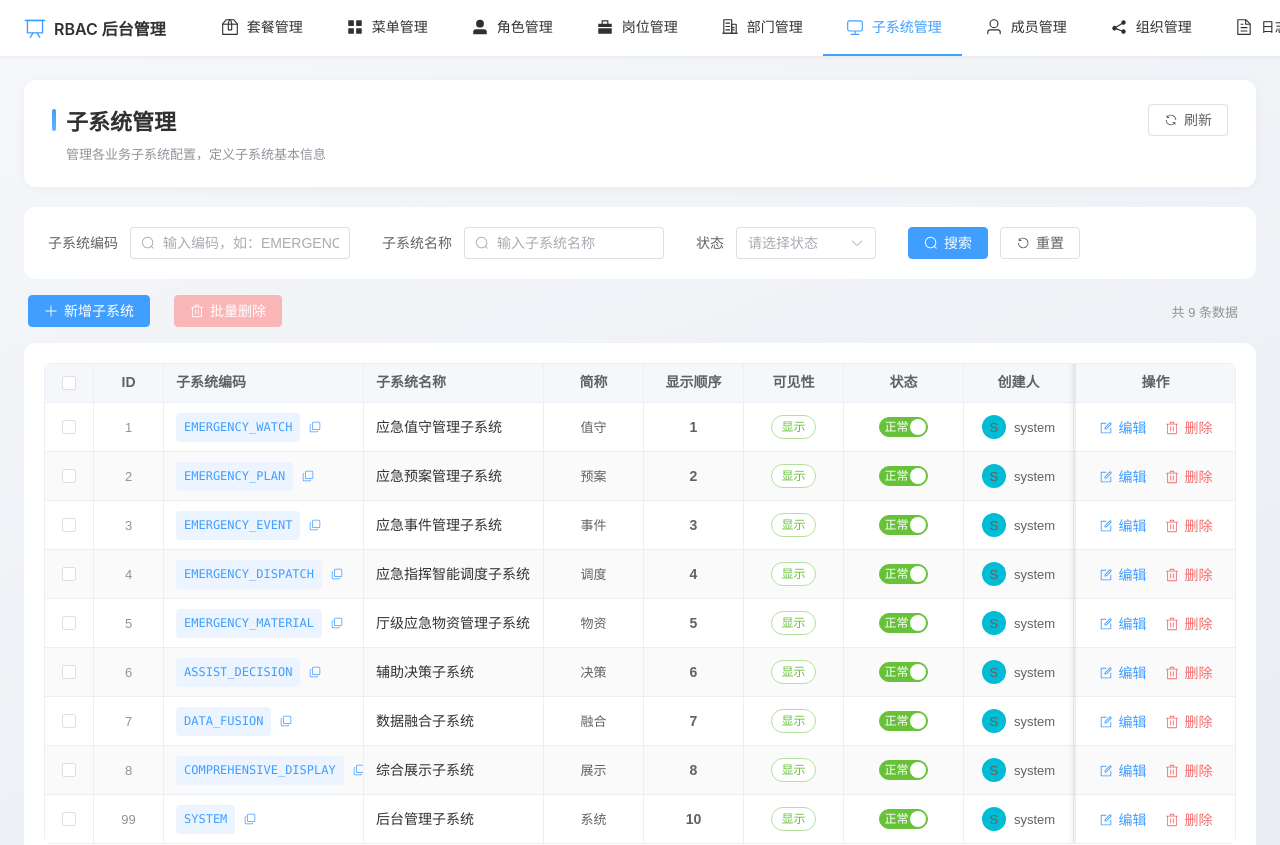
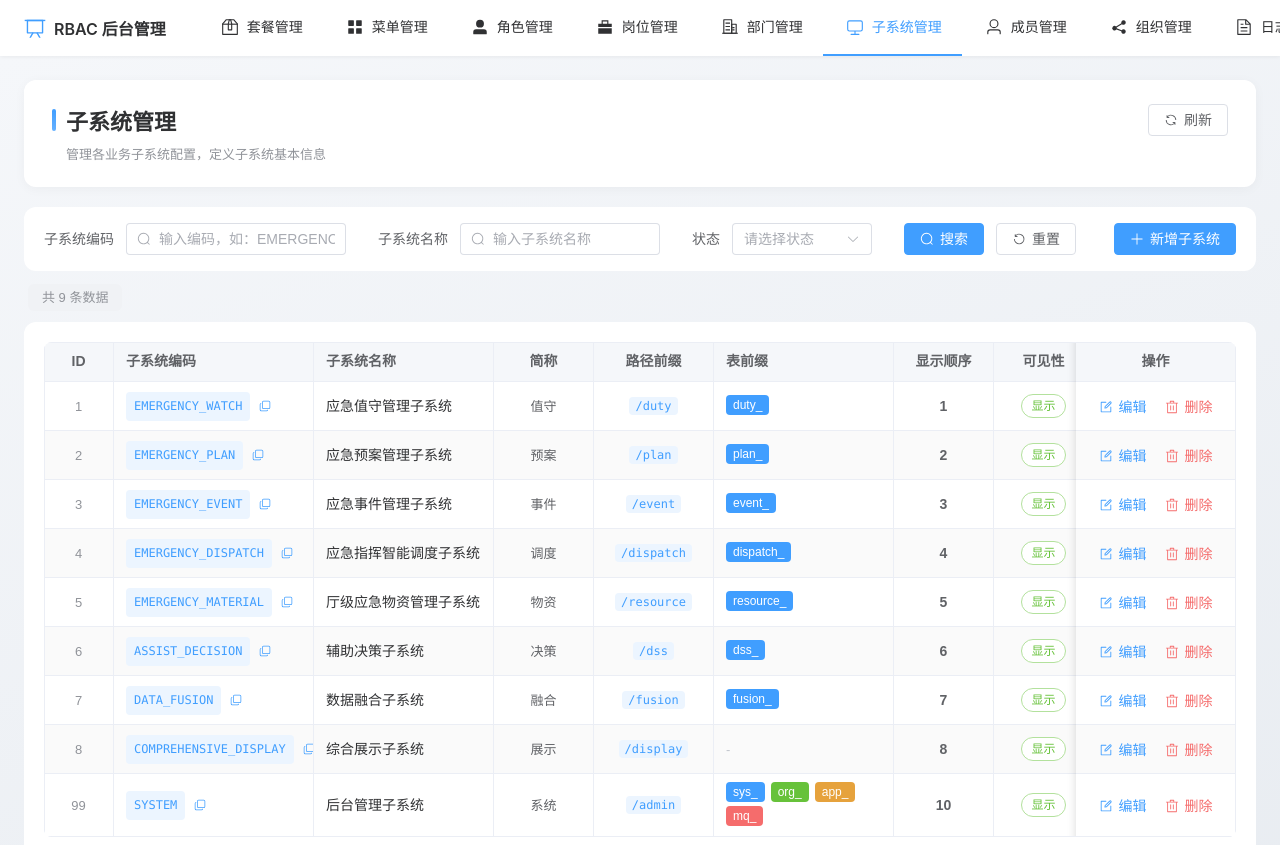
Before and after one commit to xinrun0928/rbac-design, a Vue app: page /subsystem in a window 1280 px wide. Shown: the top 845 px of the page. Built offline with nearby package versions, Linux system fonts and the light colour scheme.

Commit message:
feat: add pathPrefix and tablePrefix fields to subsystem management with UI updates

```diff
--- a/src/mock/subsystemData.ts
+++ b/src/mock/subsystemData.ts
@@ -6,10 +6,12 @@ export const mockSubsystemData: Subsystem[] = [
     subsysCode: 'EMERGENCY_WATCH',
     subsysName: '应急值守管理子系统',
     subsysShortName: '值守',
+    pathPrefix: '/duty',
+    tablePrefix: 'duty_',
     displayOrder: 1,
     isHidden: false,
     status: 1101,
-    remark: '',
+    remark: '值班、排班、交接班等',
     creater: 'system',
     createTime: '2026-05-31 11:59:20',
     updater: '',
@@ -23,10 +25,12 @@ export const mockSubsystemData: Subsystem[] = [
     subsysCode: 'EMERGENCY_PLAN',
     subsysName: '应急预案管理子系统',
     subsysShortName: '预案',
+    pathPrefix: '/plan',
+    tablePrefix: 'plan_',
     displayOrder: 2,
     isHidden: false,
     status: 1101,
-    remark: '',
+    remark: '预案编制、演练、复盘',
     creater: 'system',
     createTime: '2026-05-31 11:59:20',
     updater: '',
@@ -40,10 +44,12 @@ export const mockSubsystemData: Subsystem[] = [
     subsysCode: 'EMERGENCY_EVENT',
     subsysName: '应急事件管理子系统',
     subsysShortName: '事件',
+    pathPrefix: '/event',
+    tablePrefix: 'event_',
     displayOrder: 3,
     isHidden: false,
     status: 1101,
-    remark: '',
+    remark: '事件接报、响应、处置、评估',
     creater: 'system',
     createTime: '2026-05-31 11:59:20',
     updater: '',
@@ -57,10 +63,12 @@ export const mockSubsystemData: Subsystem[] = [
     subsysCode: 'EMERGENCY_DISPATCH',
     subsysName: '应急指挥智能调度子系统',
     subsysShortName: '调度',
+    pathPrefix: '/dispatch',
+    tablePrefix: 'dispatch_',
     displayOrder: 4,
     isHidden: false,
     status: 1101,
-    remark: '',
+    remark: '资源调度、任务下达、指令分发',
     creater: 'system',
     createTime: '2026-05-31 11:59:20',
     updater: '',
@@ -74,10 +82,12 @@ export const mockSubsystemData: Subsystem[] = [
     subsysCode: 'EMERGENCY_MATERIAL',
     subsysName: '厅级应急物资管理子系统',
     subsysShortName: '物资',
+    pathPrefix: '/resource',
+    tablePrefix: 'resource_',
     displayOrder: 5,
     isHidden: false,
     status: 1101,
-    remark: '',
+    remark: '物资库存、调度、盘点',
     creater: 'system',
     createTime: '2026-05-31 11:59:20',
     updater: '',
@@ -91,10 +101,12 @@ export const mockSubsystemData: Subsystem[] = [
     subsysCode: 'ASSIST_DECISION',
     subsysName: '辅助决策子系统',
     subsysShortName: '决策',
+    pathPrefix: '/dss',
+    tablePrefix: 'dss_',
     displayOrder: 6,
     isHidden: false,
     status: 1101,
-    remark: '',
+    remark: '态势分析、辅助决策、预案推荐',
     creater: 'system',
     createTime: '2026-05-31 11:59:20',
     updater: '',
@@ -108,10 +120,12 @@ export const mockSubsystemData: Subsystem[] = [
     subsysCode: 'DATA_FUSION',
     subsysName: '数据融合子系统',
     subsysShortName: '融合',
+    pathPrefix: '/fusion',
+    tablePrefix: 'fusion_',
     displayOrder: 7,
     isHidden: false,
     status: 1101,
-    remark: '',
+    remark: '多源数据接入、清洗、融合',
     creater: 'system',
     createTime: '2026-05-31 11:59:20',
     updater: '',
@@ -125,10 +139,12 @@ export const mockSubsystemData: Subsystem[] = [
     subsysCode: 'COMPREHENSIVE_DISPLAY',
     subsysName: '综合展示子系统',
     subsysShortName: '展示',
+    pathPrefix: '/display',
+    tablePrefix: '',
     displayOrder: 8,
     isHidden: false,
     status: 1101,
-    remark: '',
+    remark: '大屏展示、数据可视化',
     creater: 'system',
     createTime: '2026-05-31 11:59:20',
     updater: '',
@@ -142,10 +158,12 @@ export const mockSubsystemData: Subsystem[] = [
     subsysCode: 'SYSTEM',
     subsysName: '后台管理子系统',
     subsysShortName: '系统',
+    pathPrefix: '/admin',
+    tablePrefix: 'sys_,org_,app_,mq_',
     displayOrder: 10,
     isHidden: false,
     status: 1101,
-    remark: '',
+    remark: '用户管理、菜单管理、角色管理等',
     creater: 'system',
     createTime: '2026-05-31 11:59:20',
     updater: '',
--- a/src/types/subsystem.ts
+++ b/src/types/subsystem.ts
@@ -4,6 +4,8 @@ export interface Subsystem {
   subsysCode: string
   subsysName: string
   subsysShortName: string
+  pathPrefix: string
+  tablePrefix: string
   displayOrder: number
   isHidden: boolean
   status: number
@@ -23,6 +25,8 @@ export interface SubsystemForm {
   subsysCode: string
   subsysName: string
   subsysShortName: string
+  pathPrefix: string
+  tablePrefix: string
   displayOrder: number
   isHidden: boolean
   status: number
--- a/src/views/SubsystemManagement.vue
+++ b/src/views/SubsystemManagement.vue
@@ -13,6 +13,7 @@
 
     <!-- 搜索栏 -->
     <el-card class="search-card animate-item" shadow="never">
+      <div class="search-content">
         <el-form :model="searchForm" inline>
           <el-form-item label="子系统编码">
             <el-input
@@ -45,22 +46,12 @@
             <el-button :icon="RefreshLeft" @click="handleReset">重置</el-button>
           </el-form-item>
         </el-form>
+        <el-button type="primary" :icon="Plus" @click="handleAdd">新增子系统</el-button>
+      </div>
     </el-card>
 
     <!-- 工具栏 -->
     <div class="toolbar animate-item">
-      <div class="toolbar-left">
-        <el-button type="primary" :icon="Plus" @click="handleAdd">新增子系统</el-button>
-        <el-button type="danger" :icon="Delete" :disabled="!selectedIds.length" @click="handleBatchDelete">
-          批量删除
-        </el-button>
-        <transition name="fade">
-          <span v-if="selectedIds.length" class="selected-count">
-            已选择 <strong>{{ selectedIds.length }}</strong> 项
-            <el-button type="primary" link @click="clearSelection">取消选择</el-button>
-          </span>
-        </transition>
-      </div>
       <div class="toolbar-right">
         <span class="total-count">共 {{ pagination.total }} 条数据</span>
       </div>
@@ -79,8 +70,6 @@
         :header-cell-style="{ background: '#F5F7FA', color: '#606266', fontWeight: '600' }"
         empty-text=" "
       >
-        <el-table-column type="selection" width="50" align="center" />
-
         <el-table-column prop="subsysId" label="ID" width="70" align="center">
           <template #default="{ row }">
             <span class="id-text">{{ row.subsysId }}</span>
@@ -109,6 +98,30 @@
         <el-table-column prop="subsysShortName" label="简称" width="100" align="center">
           <template #default="{ row }">
             <span class="short-name-text">{{ row.subsysShortName }}</span>
+          </template>
+        </el-table-column>
+
+        <el-table-column prop="pathPrefix" label="路径前缀" width="120" align="center">
+          <template #default="{ row }">
+            <span class="prefix-text">{{ row.pathPrefix || '-' }}</span>
+          </template>
+        </el-table-column>
+
+        <el-table-column prop="tablePrefix" label="表前缀" min-width="180">
+          <template #default="{ row }">
+            <div v-if="row.tablePrefix" class="table-prefix-cell">
+              <el-tag
+                v-for="(prefix, index) in row.tablePrefix.split(',')"
+                :key="index"
+                :color="getTablePrefixColor(index)"
+                effect="dark"
+                style="border: none; color: #fff; margin-right: 4px; margin-bottom: 2px;"
+                size="small"
+              >
+                {{ prefix }}
+              </el-tag>
+            </div>
+            <span v-else class="empty-text">-</span>
           </template>
         </el-table-column>
 
@@ -342,6 +355,24 @@
           />
         </el-form-item>
 
+        <el-form-item label="路径前缀" prop="pathPrefix">
+          <el-input
+            v-model="editFormData.pathPrefix"
+            placeholder="如：/duty"
+            maxlength="50"
+          />
+          <div class="form-tip">URL路径前缀，以/开头</div>
+        </el-form-item>
+
+        <el-form-item label="表前缀" prop="tablePrefix">
+          <el-input
+            v-model="editFormData.tablePrefix"
+            placeholder="如：duty_"
+            maxlength="50"
+          />
+          <div class="form-tip">数据库表名前缀，如duty_、plan_、event_等</div>
+        </el-form-item>
+
         <el-form-item label="显示顺序" prop="displayOrder">
           <el-input-number v-model="editFormData.displayOrder" :min="0" :max="9999" style="width: 200px" />
           <span class="form-tip-inline">数值越小越靠前</span>
@@ -439,6 +470,8 @@ const addFormData = reactive<SubsystemForm>({
   subsysCode: '',
   subsysName: '',
   subsysShortName: '',
+  pathPrefix: '',
+  tablePrefix: '',
   displayOrder: 0,
   isHidden: false,
   status: 1101,
@@ -449,6 +482,8 @@ const editFormData = reactive<SubsystemForm>({
   subsysCode: '',
   subsysName: '',
   subsysShortName: '',
+  pathPrefix: '',
+  tablePrefix: '',
   displayOrder: 0,
   isHidden: false,
   status: 1101,
@@ -507,6 +542,13 @@ function handleReset() {
   fetchData()
 }
 
+// 表前缀颜色
+const tablePrefixColors = ['#409EFF', '#67C23A', '#E6A23C', '#F56C6C', '#9B59B6', '#1ABC9C', '#3498DB', '#E74C3C']
+
+function getTablePrefixColor(index: number): string {
+  return tablePrefixColors[index % tablePrefixColors.length]
+}
+
 function handleRefresh() {
   fetchData()
 }
@@ -546,6 +588,8 @@ function handleEdit(row: Subsystem) {
   editFormData.subsysCode = row.subsysCode
   editFormData.subsysName = row.subsysName
   editFormData.subsysShortName = row.subsysShortName
+  editFormData.pathPrefix = row.pathPrefix
+  editFormData.tablePrefix = row.tablePrefix
   editFormData.displayOrder = row.displayOrder
   editFormData.isHidden = row.isHidden
   editFormData.status = row.status
@@ -788,11 +832,21 @@ onMounted(() => {
     border: none;
 
     :deep(.el-card__body) {
-      padding: 20px 24px 8px;
+      padding: 16px 20px;
+    }
+
+    .search-content {
+      display: flex;
+      justify-content: space-between;
+      align-items: center;
+
+      .el-form {
+        flex: 1;
       }
 
       .el-form-item {
-      margin-bottom: 12px;
+        margin-bottom: 0;
+      }
     }
   }
 
@@ -874,6 +928,26 @@ onMounted(() => {
 
     .short-name-text {
       color: #606266;
+      font-size: 13px;
+    }
+
+    .prefix-text {
+      font-family: 'Monaco', 'Menlo', 'Consolas', monospace;
+      color: #409EFF;
+      font-size: 12px;
+      background: #ECF5FF;
+      padding: 2px 6px;
+      border-radius: 4px;
+    }
+
+    .table-prefix-cell {
+      display: flex;
+      flex-wrap: wrap;
+      gap: 2px;
+    }
+
+    .empty-text {
+      color: #C0C4CC;
       font-size: 13px;
     }
 
@@ -983,6 +1057,12 @@ onMounted(() => {
       color: #909399;
       margin-left: 12px;
     }
+
+    .form-tip {
+      font-size: 12px;
+      color: #909399;
+      margin-top: 4px;
+    }
   }
 }
 </style>
```
Lines whose indentation alone changed are shown as unchanged.
